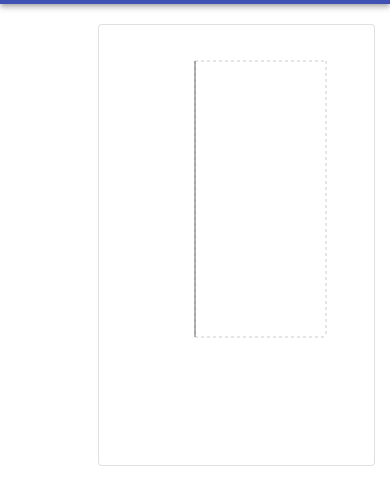
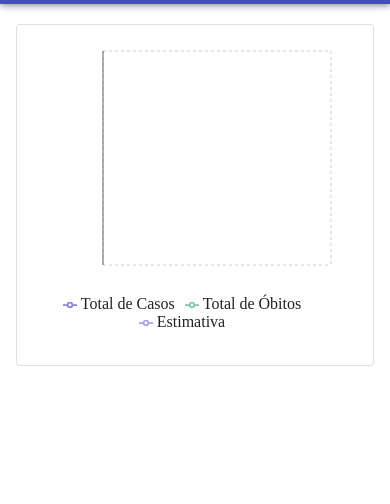
Before and after one commit to rodrigo-rufino/coronavirus-casos, a React app in the folder client/: page / in a window 390 px wide. Shown: the part 52-556 px from the top of the page. Built offline with nearby package versions, Linux system fonts and the light colour scheme; no server answers.

Commit message:
responsive ui

```diff
--- a/client/src/components/App/App.css
+++ b/client/src/components/App/App.css
@@ -1,6 +1,6 @@
 .App {
   text-align: center;
-  margin: 20px 25% 200px 25%;
+  margin-top: 20px;
 }
 
 .App-logo {
--- a/client/src/components/App/index.js
+++ b/client/src/components/App/index.js
@@ -3,6 +3,7 @@ import { createMuiTheme, ThemeProvider } from '@material-ui/core/styles';
 import * as Colors from '@material-ui/core/colors';
 
 import Grid from '@material-ui/core/Grid';
+import Container from '@material-ui/core/Container';
 
 import AppBar from '../AppBar';
 import SimpleCard from '../CardWrapper';
@@ -27,13 +28,13 @@ function App() {
   return (
     <ThemeProvider theme={theme}>
       <AppBar />
-      <div className="App">
-        <Grid container spacing={3}>
+      <Container maxWidth="md" className="App">
+        <Grid container spacing={5}>
           <Grid item xs={12}>
             <SimpleCard />
           </Grid>
         </Grid>
-      </div>
+      </Container>
     </ThemeProvider>
   );
 }
--- a/client/src/components/CardWrapper/index.js
+++ b/client/src/components/CardWrapper/index.js
@@ -6,7 +6,7 @@ import SimpleLineChart from '../SimpleLineChart';
 
 const useStyles = makeStyles({
   root: {
-    minWidth: 275,
+    minWidth: 100,
   }
 });
 
@@ -32,10 +32,7 @@ export default function SimpleCard() {
       variant="outlined">
         <CardContent>
           <SimpleLineChart
-            data={data}
-            style={{
-                position: 'absolute', left: '60%', top: '40%'
-            }} />
+            data={data}/>
         </CardContent>
       </Card>
     </React.Fragment>
--- a/client/src/components/SimpleLineChart/index.js
+++ b/client/src/components/SimpleLineChart/index.js
@@ -8,13 +8,12 @@ export default class Example extends PureComponent {
 
   render() {
     return (
-      <ResponsiveContainer width="95%" height={400}>
+      <ResponsiveContainer width="95%" height={300}>
         <LineChart
           data={this.props.data}
           margin={{
-            top: 20, right: 20, left: 20, bottom: 20,
+            top: 10, right: 10, left: 10, bottom: 10,
           }}
-          style={{height: 1000}}
         >
           <CartesianGrid strokeDasharray="3 3" />
           <XAxis dataKey="data" />
--- a/data/csvParser.js
+++ b/data/csvParser.js
@@ -33,8 +33,6 @@ async function parseFile(city='Pouso Alegre') {
 
   const lastDate = moment(extractedData[extractedData.length - 1].data.split('/').join('-'), 'DD/MM/YYYY');
 
-  console.log('lastDate', lastDate);
-
   for (i = 0; i < 10; i++) {
     extractedData.push({
       data: lastDate.add(1, 'd').format('DD/MM/YYYY'),
@@ -42,8 +40,6 @@ async function parseFile(city='Pouso Alegre') {
     })
   }
 
-  console.log(a, b, doublingTime);
-
   return extractedData;
 }
 
--- a/index.js
+++ b/index.js
@@ -26,4 +26,4 @@ app.get('*', (req, res) => {
 const port = process.env.PORT || 5000;
 app.listen(port);
 
-console.log(`Password generator listening on ${port}`);
+console.log(`Coronavirus-Casos listening on ${port}`);
```
